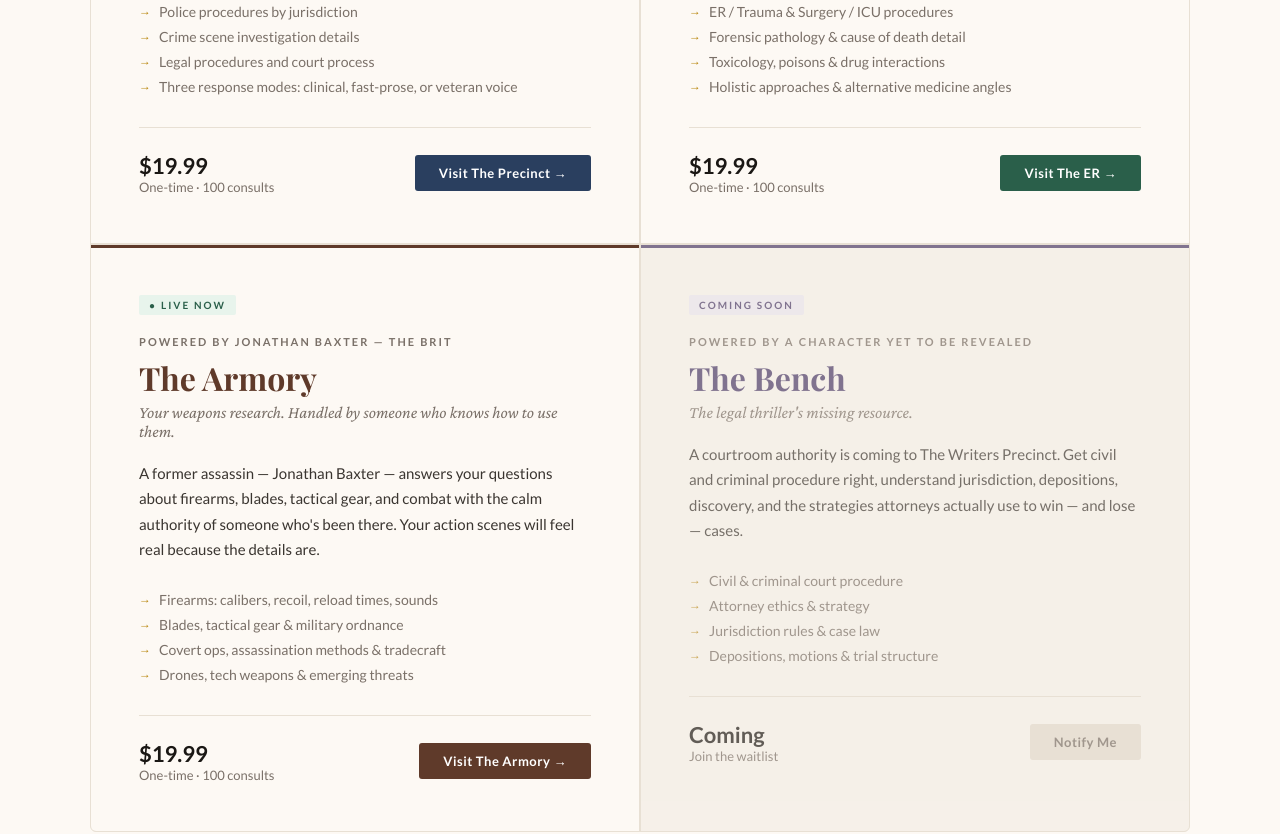
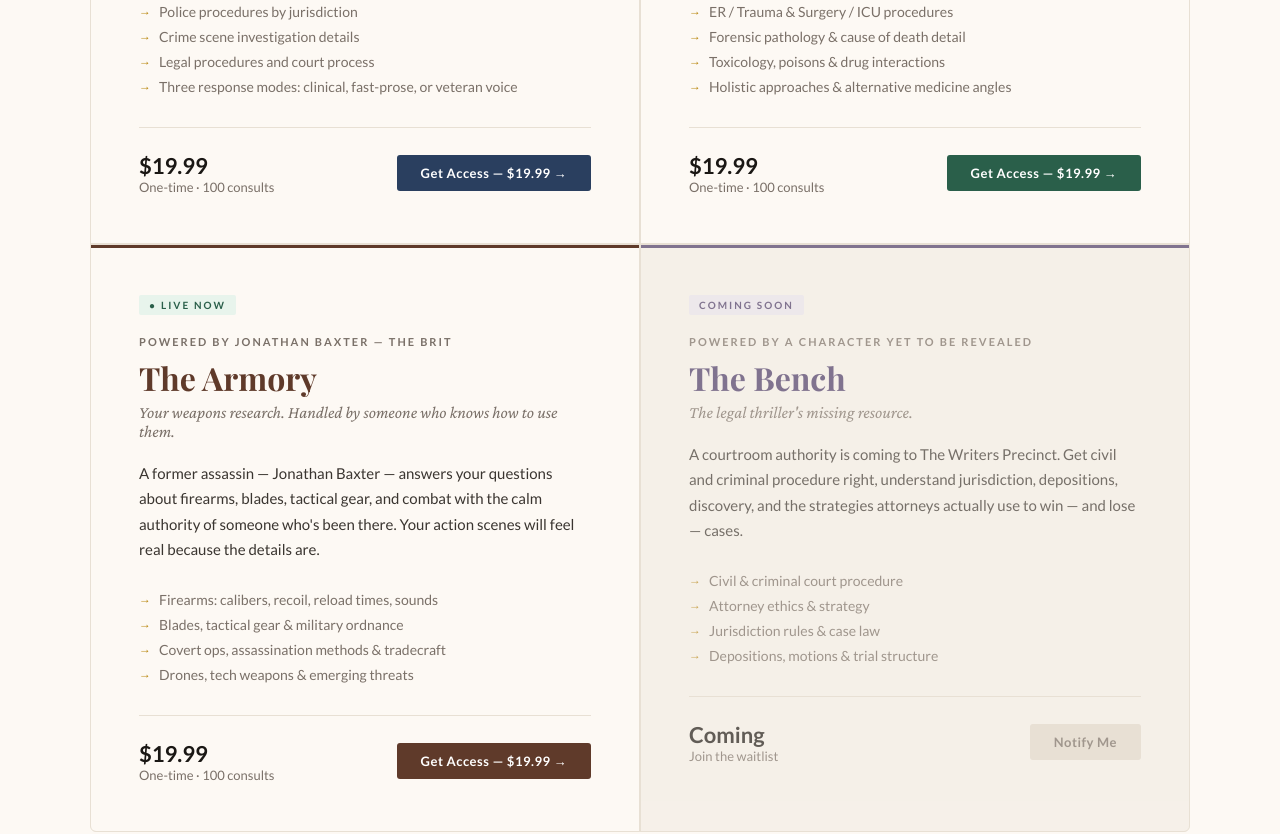
Before and after one commit to jeffbonilla1/the-writers-precinct, a plain HTML site: page index.html in a window 1280 px wide. Shown: the part 1486-2320 px from the top of the page. Drawn offline with nearby package versions, Linux system fonts and the light colour scheme; a web font is replaced by a local one.

Commit message:
Update access links and author details in index.html
new stripe payment links 19.99 for solo and 29.99 for complete set

```diff
--- a/index.html
+++ b/index.html
@@ -722,7 +722,7 @@
     <a href="#toolkit">Writer's Toolkit</a>
     <a href="#pricing">Pricing</a>
     <a href="#about">About</a>
-    <a href="#" class="nav-cta">Get Access</a>
+    <a href="https://buy.stripe.com/bJe8wPdr1avO6Mj9p6dAk05" class="nav-cta">Get Access</a>
   </div>
 </nav>
 
@@ -784,7 +784,7 @@
             <strong>$19.99</strong>
             One-time · 100 consults
           </div>
-          <a href="https://asktheprecinct.com" class="tool-btn btn-precinct">Visit The Precinct →</a>
+          <a href="https://buy.stripe.com/3cI6oH2Mn6fy4EbcBidAk00" class="tool-btn btn-precinct">Get Access — $19.99 →</a>
         </div>
       </div>
 
@@ -807,7 +807,7 @@
             <strong>$19.99</strong>
             One-time · 100 consults
           </div>
-          <a href="https://the-er.netlify.app" class="tool-btn btn-er">Visit The ER →</a>
+          <a href="https://buy.stripe.com/4gMeVdgDd9rK7Qn1WEdAk03" class="tool-btn btn-er">Get Access — $19.99 →</a>
         </div>
       </div>
 
@@ -830,7 +830,7 @@
             <strong>$19.99</strong>
             One-time · 100 consults
           </div>
-          <a href="https://ask-the-armory.netlify.app" class="tool-btn btn-armory">Visit The Armory →</a>
+          <a href="https://buy.stripe.com/bJe14n86HdI0b2z0SAdAk04" class="tool-btn btn-armory">Get Access — $19.99 →</a>
         </div>
       </div>
 
@@ -901,7 +901,7 @@
           <li>The Bench free on launch</li>
           <li>Cancel anytime — no pressure</li>
         </ul>
-        <a href="#" class="bundle-btn bundle-btn-primary">Start Membership — $29.99/mo</a>
+        <a href="https://buy.stripe.com/bJe8wPdr1avO6Mj9p6dAk05" class="bundle-btn bundle-btn-primary">Start Membership — $29.99/mo</a>
       </div>
 
       <!-- FREE TIER -->
@@ -935,7 +935,7 @@
         <div class="section-eyebrow">Included with Every Purchase</div>
         <h2 class="section-title">The Writer's Toolkit.<br>Built from real experience.</h2>
         <p style="font-size: 16px; line-height: 1.8; color: var(--text-muted); margin-bottom: 24px;">This is what most writers spend years accumulating through rejection letters, expensive writing classes, and painful revision notes. We put it all in one place — genre-specific, and built into your subscription.</p>
-        <p style="font-size: 16px; line-height: 1.8; color: var(--text-muted); margin-bottom: 32px;"><strong style="color: var(--ink);">ChatGPT doesn't have this. The Writers Precinct does.</strong> The knowledge came from real-world experience as a published author, retired law enforcement officer, and produced songwriter. That's the differentiator.</p>
+        <p style="font-size: 16px; line-height: 1.8; color: var(--text-muted); margin-bottom: 32px;"><strong style="color: var(--ink);">ChatGPT doesn't have this. The Writers Precinct does.</strong> The knowledge came from real-world experience as a published author, retired law enforcement officer, and television writer. That's the differentiator.</p>
         <ul style="list-style: none; display: flex; flex-direction: column; gap: 12px;">
           <li style="font-size: 15px; color: var(--text-body); padding-left: 24px; position: relative;">
             <span style="position: absolute; left: 0; color: var(--accent-gold); font-weight: 700;">→</span>
@@ -1049,7 +1049,7 @@
       <div class="section-eyebrow">Why This Exists</div>
       <h2 class="section-title">Built by someone who actually knows.</h2>
       <p class="about-body"><em>"I write crime fiction myself and I love having an experienced voice that I can turn to in the middle of a paragraph for the details of a crime scene, or legalities, without breaking stride. That's why I built The Precinct."</em></p>
-      <p class="about-body">Jeff Bonilla is a retired law enforcement officer, #1 Amazon Hot New Release author, BMI songwriter, and reality TV creator with six optioned series. The Writers Precinct suite is built on decades of real-world experience that most genre writers spend years trying to piece together from scattered research.</p>
+      <p class="about-body">Jeff Bonilla is a retired law enforcement officer, #1 Amazon Hot New Release author, television writer with six optioned series, and creator of The Writers Precinct suite. The tools are built on decades of real-world experience that most genre writers spend years trying to piece together from scattered research.</p>
       <p class="about-body">The knowledge isn't AI-generated from Wikipedia. It came from cases, courtrooms, crime scenes, and operating rooms. That's the difference.</p>
       <div class="about-credentials">
         <span class="credential-tag">Retired Law Enforcement</span>
@@ -1132,9 +1132,9 @@
 <footer>
   <div class="footer-logo">The <span>Writers</span> Precinct</div>
   <div class="footer-links">
-    <a href="#">The Precinct</a>
-    <a href="#">The ER</a>
-    <a href="#">The Armory</a>
+    <a href="https://asktheprecinct.com">The Precinct</a>
+    <a href="https://the-er.netlify.app">The ER</a>
+    <a href="https://ask-the-armory.netlify.app">The Armory</a>
     <a href="#">The Bench (Coming Soon)</a>
     <a href="#">Privacy</a>
     <a href="#">Terms</a>
```
